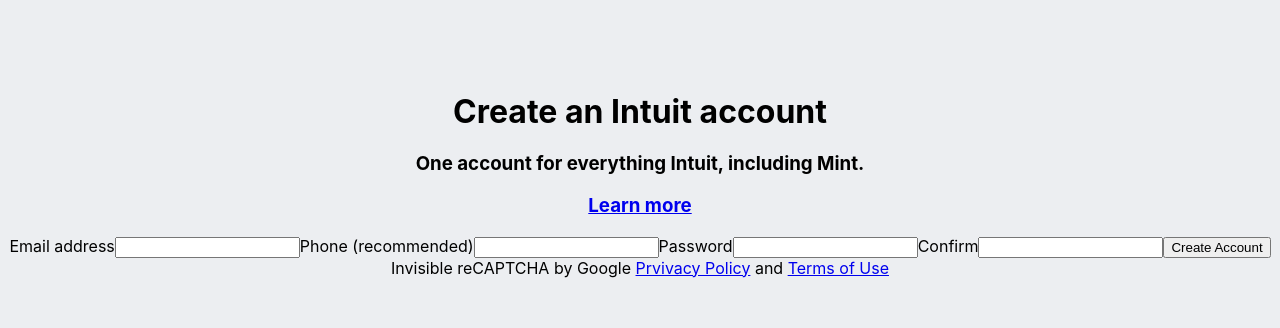
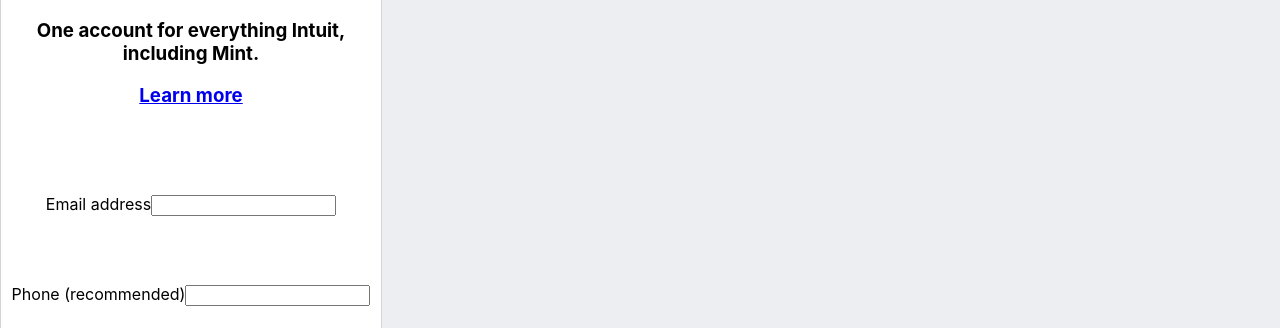
Before and after one commit to DeadpanCakes/html_form, a React (Create React App) app: page / in a window 1280 px wide. Shown: the part 334-662 px from the top of the page. Built offline with nearby package versions, Linux system fonts and the light colour scheme.

Commit message:
adde basic style to SignUpForm

```diff
--- a/src/components/SignUpForm/SignUpForm.js
+++ b/src/components/SignUpForm/SignUpForm.js
@@ -1,6 +1,7 @@
 import { useState } from "react";
 import FormHeader from "../FormHeader/FormHeader";
 import FormFooter from "../FormFooter/FormFooter";
+import style from "./SignUpForm.module.css";
 
 const SignUpForm = () => {
   const [email, setEmail] = useState("");
@@ -8,7 +9,7 @@
   const [pass, setPass] = useState("");
   const [confirm, setConfirm] = useState("");
   return (
-    <form>
+    <form className={style.signUpForm}>
       <FormHeader />
       <label>
         Email address
--- /dev/null
+++ b/src/components/SignUpForm/SignUpForm.module.css
@@ -0,0 +1,11 @@
+.signUpForm {
+  display: flex;
+  flex-direction: column;
+  min-width: 380px;
+  max-width: 380px;
+  min-height: 815px;
+  max-height: 815px;
+  background-color: white;
+  justify-content: space-around;
+  border: 1px solid lightgray;
+}
```
